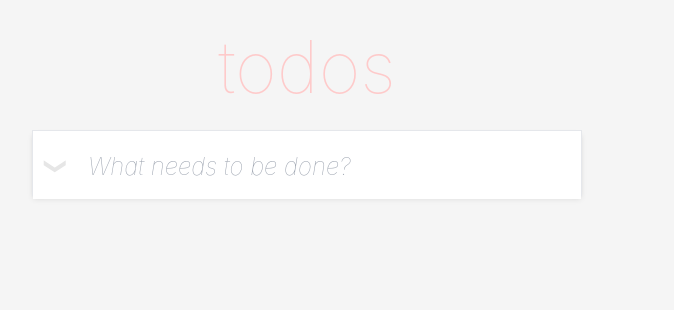
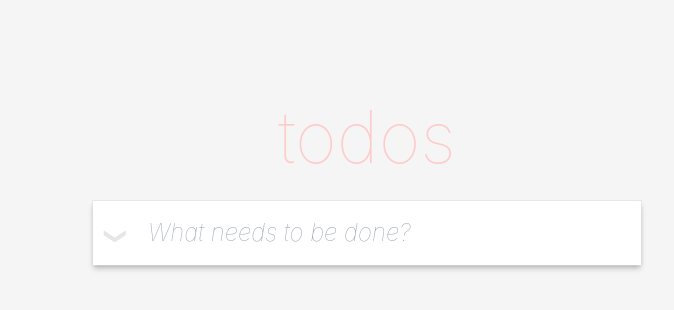
Before and after one commit to spolice0324/Todo-project, a React (Create React App) app in the folder todo/: page / in a window 1280 px wide. Shown: the top 310 px of the page, without its empty margins (8-682 px from the left). Built offline with nearby package versions, Linux system fonts and the light colour scheme.

Commit message:
style : 자잘한 스타일링 수정

```diff
--- a/todo/src/components/ToDo/ToDoList.js
+++ b/todo/src/components/ToDo/ToDoList.js
@@ -28,8 +28,8 @@ export default function ToDoList({
         onChange={handleToggleAll}
         onClick={() => setIsAllChecked(!isAllChecked)}
       />
-      <label htmlFor="toggle-all" className="toggle-all absolute w-[60px] h-[34px] -top-[52px] -left-[13px] rotate-90 text-transparent   ">
-        {isAllChecked ? " " : "Mark as all complete"}
+      <label htmlFor="toggle-all" className="toggle-all absolute w-[60px] h-[34px] -top-[52px] -left-[13px] rotate-90 text-transparent">
+        {isAllChecked}
       </label>
 
       <ul className="todo-list">
--- a/todo/src/components/ToDoApp.js
+++ b/todo/src/components/ToDoApp.js
@@ -45,7 +45,7 @@ function ToDoApp() {
   const hasTodos = todos.length > 0;
 
   return (
-    <section className="todo-app relative m-auto my-[130px] mx-[40px] bg-white text-base leading-5 min-w-[230px] max-w-[550px] shadow-md border-solid border  ">
+    <section className="todo-app relative m-auto my-[200px] mx-[100px] bg-white text-base leading-5 min-w-[230px] max-w-[550px] shadow-md border-solid border  ">
       <ToDoHeader todos={todos} onInsert={onInsert} />
       <ToDoMain
         todos={todos}
--- a/todo/src/components/ToDoFooter.js
+++ b/todo/src/components/ToDoFooter.js
@@ -19,7 +19,7 @@ export default function ToDoFooter({
 
   return (
     <>
-      <footer className="footer block p-3 text-center border-t border-solid font-thin">
+      <footer className="footer block p-3 text-center border-t border-solid font-thin shadow-lg">
         <span className="todo-count relative  float-left text-left text-gray-500 font-thin">
           <strong className="todo-num px-1 font-thin">{activeTodoCount}</strong>{" "}
           {itemWord} left
--- a/todo/src/components/ToDoHeader.js
+++ b/todo/src/components/ToDoHeader.js
@@ -14,7 +14,7 @@ export default function ToDoHeader({ onInsert }) {
   };
 
   return (
-    <header className="todo-header block ">
+    <header className="todo-header relative block ">
       <h1 className="todo-todos absolute block -top-[100px] w-full text-7xl font-thin text-center text-red-200">
         todos
       </h1>
@@ -22,7 +22,7 @@ export default function ToDoHeader({ onInsert }) {
         <input
           onChange={onChange}
           value={value}
-          className="new-todo w-full relative pl-[55px] py-[16px] border-none  inset-y-1 bg-opacity-5 italic text-2xl font-thin text-gray-500 outline-none"
+          className="new-todo w-full relative pl-[55px] py-[16px] border-none shadow-md bg-opacity-5 italic text-2xl font-thin text-gray-500 outline-none"
           placeholder="What needs to be done?"
           autoFocus
         />
--- a/todo/src/index.css
+++ b/todo/src/index.css
@@ -52,15 +52,15 @@ code {
   cursor: pointer;
 }
 
-.toggle-all + label {
-  width: 60px;
-  height: 34px;
-  font-size: 0;
+.toggle:checked::before {
+  content: "✔";
   position: absolute;
-  top: -52px;
-  left: -13px;
-  -webkit-transform: rotate(90deg);
-  transform: rotate(90deg);
+  top: 50%;
+  left: 50%;
+  transform: translate(-50%, -50%);
+  font-size: 1rem;
+  font-family: "Franklin Gothic Medium", "Arial Narrow", Arial, sans-serif;
+  color: rgb(42, 204, 42);
 }
 
 .toggle-all + label:before {
@@ -72,14 +72,3 @@ code {
 .toggle-all:checked + label:before {
   color: #737373;
 }
-
-.toggle:checked::before {
-  content: "✔";
-  position: absolute;
-  top: 50%;
-  left: 50%;
-  transform: translate(-50%, -50%);
-  font-size: 1rem;
-  font-family: "Franklin Gothic Medium", "Arial Narrow", Arial, sans-serif;
-  color: rgb(42, 204, 42);
-}
```
